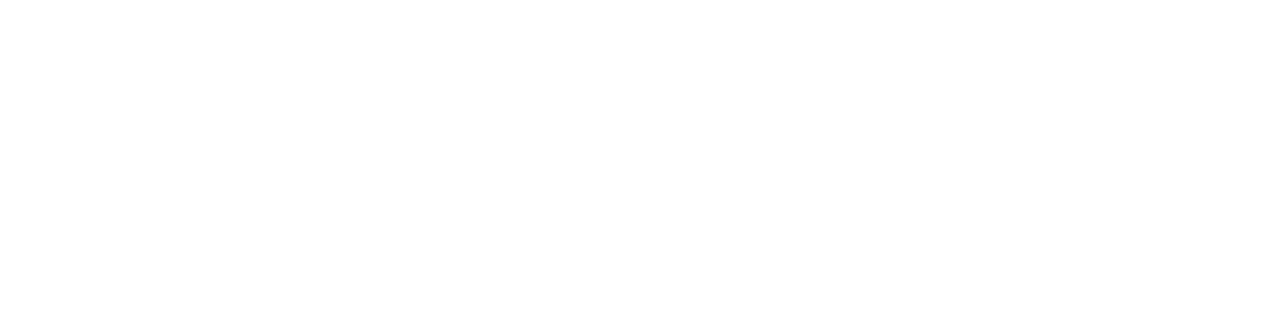
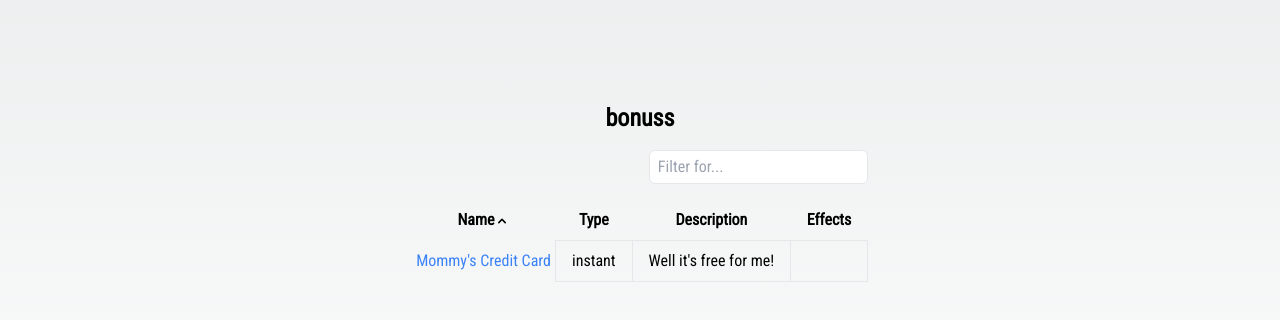
Before and after one commit to StygSoftworks/CultureWars, a Next.js app: page /bonus/bonus in a window 1280 px wide. Before the commit this address had no page. Shown: the part 776-1096 px from the top of the page. Before the commit the page ends 800 px from the top, so only its background shows below. Built offline with nearby package versions, Linux system fonts and the light colour scheme.

Commit message:
modified:   components/Layout.js 	modified:   package-lock.json 	modified:   package.json 	new file:   pages/bonus/[id].js 	new file:   pages/bonus/bonus.js 	modified:   public/json/battlegrounds.json 	new file:   public/json/bonus.json

```diff
--- a/components/Layout.js
+++ b/components/Layout.js
@@ -2,6 +2,7 @@ import React from 'react';
 import Link from 'next/link';
 import { Dropdown, DropdownTrigger, DropdownMenu, DropdownSection, DropdownItem, Button } from "@nextui-org/react";
 import avatars from '../public/json/avatars.json'; // Direct import
+import { FaHome, FaBattleNet, FaGamepad, FaBook, FaInfo, FaUserAstronaut } from 'react-icons/fa'; // Example icons
 
 const NavigationLink = ({ path }) => {
   const displayName = path.substring(1, 2).toUpperCase() + path.substring(2);
@@ -59,6 +60,9 @@ const Layout = ({ children }) => {
             <li className="mr-5">
               <Link href="/battlegrounds/battlegrounds">Battlegrounds</Link>
             </li>
+            <li className="mr-5">
+              <Link href="/bonus/bonus">Bonus</Link>
+            </li>
           </ul>
         </div>
       </nav>
--- a/package.json
+++ b/package.json
@@ -23,6 +23,7 @@
     "node-fetch": "^3.3.2",
     "react": "^18",
     "react-dom": "^18",
+    "react-icons": "^4.12.0",
     "swr": "^2.2.4",
     "uuid": "^9.0.1"
   },
--- /dev/null
+++ b/pages/bonus/[id].js
@@ -0,0 +1,83 @@
+import Layout from '../../components/Layout';
+import React from 'react';
+import dynamic from 'next/dynamic';
+import Link from 'next/link';
+import NextImage from 'next/image';
+import LinkPrevNextNavigation from '../../components/LinkPrevNextNavigation';
+import currentData from '../../public/json/bonus.json';
+
+const BonusDetail = ({ currentDataRow }) => {
+  if (!currentDataRow) {
+    return <div>Loading...</div>;
+  }
+    // Function to find the previous and next data_entry names
+    const findAdjacentData = (currentName) => {
+      const sortedData = currentData.sort((a, b) => a.name.localeCompare(b.name));
+      const currentIndex = sortedData.findIndex(data_entry => data_entry.name === currentName);
+      const prevData = sortedData[currentIndex - 1] || sortedData[sortedData.length - 1];
+      const nextData = sortedData[currentIndex + 1] || sortedData[0];
+
+
+      const webUrlBase = '/bonus/';
+      prevData.url = webUrlBase+ prevData.id.toString();
+      nextData.url = webUrlBase+ nextData.id.toString();
+
+      return { prevData, nextData };
+    };
+
+    const { prevData, nextData } = findAdjacentData(currentDataRow.name);
+
+  const { name, description, type,effects, id  } = currentDataRow;
+
+  return (
+    <Layout>
+      <div className="max-w-4xl mx-auto px-4 sm:px-6 lg:px-8">
+
+        {/* <div className="px-6 py-4">
+          <NextImage  src={`/images/Data/${currentDataRow.id}.webp`} alt={name} width={750} height={1050} />
+        </div> */}
+
+        <div className="px-6 py-4">
+          <div className="font-bold text-xl mb-2 text-gray-900">Name: {name}</div>
+          <p className="text-gray-800 text-base">Description: {description}</p>
+        </div>
+
+      {/* Slot */}
+      <div className="px-6 py-4">
+          <span className="inline-block bg-gray-200 rounded-full px-3 py-1 text-sm font-semibold text-gray-800 mr-2">Slot {type}</span>
+      </div>
+
+      {/* Type */}
+      <div className="px-6 py-4">
+          <span className="inline-block bg-gray-200 rounded-full px-3 py-1 text-sm font-semibold text-gray-800 mr-2">Type {type}</span>
+      </div>
+
+        {/* Effects */}
+        <div className="px-6 py-4">
+          <span className="inline-block bg-gray-200 rounded-full px-3 py-1 text-sm font-semibold text-gray-800 mr-2">Effects {effects}</span>
+        </div>
+
+
+
+
+        <div className="px-6 py-4">
+          <LinkPrevNextNavigation prevEntry={prevData} nextEntry={nextData} />
+        </div>
+
+      </div>
+    </Layout>
+  );
+};
+
+export async function getServerSideProps(context) {
+  const { id } = context.query;
+  const currentDataRow = currentData.find((data_entry) => data_entry.id === parseInt(id));
+
+  if (!currentDataRow) {
+    return { notFound: true };
+  }
+
+  return { props: { currentDataRow } };
+}
+
+export default BonusDetail;
--- /dev/null
+++ b/pages/bonus/bonus.js
@@ -0,0 +1,127 @@
+import React, { useState, useEffect } from 'react';
+import Layout from '../../components/Layout';
+import bonuss from '../../public/json/bonus.json';
+import { ChevronUpIcon, ChevronDownIcon } from '@heroicons/react/solid';
+import Link from 'next/link';
+const BonusIndex = () => {
+  const [filteredbonuss, setFilteredbonuss] = useState([]);
+  const [sortDirection, setSortDirection] = useState('asc');
+  const [sortColumn, setSortColumn] = useState('name'); // Default sort by name
+
+  useEffect(() => {
+    // Sort the initial data by name in ascending order
+    const sortedData = [...bonuss];
+    sortedData.sort((a, b) => (a.name < b.name ? -1 : 1));
+    setFilteredbonuss(sortedData);
+  }, []);
+
+  const handleFilter = (filterText) => {
+    const filteredData = bonuss.filter((bonus) =>
+      Object.values(bonus).some((value) =>
+        value.toString().toLowerCase().includes(filterText.toLowerCase())
+      )
+    );
+    setFilteredbonuss(filteredData);
+  };
+
+  const handleSort = (property) => {
+    const sortedData = [...filteredbonuss];
+    sortedData.sort((a, b) => {
+      if (sortDirection === 'asc') {
+        return a[property] < b[property] ? -1 : 1;
+      } else {
+        return a[property] > b[property] ? -1 : 1;
+      }
+    });
+    setFilteredbonuss(sortedData);
+    setSortDirection(sortDirection === 'asc' ? 'desc' : 'asc');
+    setSortColumn(property);
+  };
+
+  const renderSortIcon = (column) => {
+    if (sortColumn === column) {
+      return sortDirection === 'asc' ? (
+        <ChevronUpIcon className="w-4 h-4 inline-block -ml-1" />
+      ) : (
+        <ChevronDownIcon className="w-4 h-4 inline-block -ml-1" />
+      );
+    }
+    return null;
+  };
+
+  return (
+    <Layout>
+      <main className="p-8 roboto">
+        <h1 className="text-2xl font-semibold mb-4">bonuss</h1>
+        <div className="mb-4 flex justify-end">
+          <input
+            type="text"
+            placeholder="Filter for..."
+            onChange={(e) => handleFilter(e.target.value)}
+            className="px-2 py-1 border rounded-md"
+          />
+        </div>
+        <div className="overflow-x-auto">
+          <table className="min-w-full table-auto">
+            <thead>
+              <tr>
+                {/* <th
+                  className="px-4 py-2 cursor-pointer"
+                  onClick={() => handleSort('id')}
+                >
+                  ID {renderSortIcon('id')}
+                </th> */}
+                <th
+                  className="px-4 py-2 cursor-pointer"
+                  onClick={() => handleSort('name')}
+                >
+                  Name {renderSortIcon('name')}
+                </th>
+
+                {/* type */}
+                <th
+                  className="px-4 py-2 cursor-pointer"
+                  onClick={() => handleSort('type')}
+                >
+                  Type {renderSortIcon('type')}
+                </th>
+                <th
+                  className="px-4 py-2 cursor-pointer"
+                  onClick={() => handleSort('description')}
+                >
+                  Description {renderSortIcon('description')}
+                </th>
+                <th
+                  className="px-4 py-2 cursor-pointer"
+                  onClick={() => handleSort('effects')}
+                >
+                  Effects {renderSortIcon('effects')}
+                </th>
+              </tr>
+            </thead>
+            <tbody>
+              {filteredbonuss.map((bonus) => (
+                <tr key={bonus.id}>
+                  {/* <td className="border px-4 py-2">{bonus.id}</td> */}
+
+                  <td className="p-1">
+                      {/* Use Link to navigate to the CardDetail page */}
+                      <Link href={`/bonus/${bonus.id}`  }>
+                        <span className='text-blue-500 hover:underline cursor-pointer'>{bonus.name} </span>
+                      </Link>
+                    </td>
+                  {/* <td className="border px-4 py-2">{bonus.name}</td> */}
+                  <td className="border px-4 py-2">{bonus.type}</td>
+                  <td className="border px-4 py-2">{bonus.description}</td>
+                  <td className="border px-4 py-2">{bonus.effects}</td>
+                </tr>
+              ))}
+            </tbody>
+          </table>
+        </div>
+      </main>
+    </Layout>
+  );
+};
+
+export default BonusIndex;
--- /dev/null
+++ b/public/json/bonus.json
@@ -0,0 +1,13 @@
+[
+
+
+        {
+          "id": 1,
+          "name": "Mommy's Credit Card",
+          "description": "Well it's free for me!",
+          "effect": "An opponent discards and you draw",
+          "slot": "-",
+          "type": "instant"
+
+        }
+]
```
Also changed, not shown: public/json/battlegrounds.json (+8 -0 lines), 1 other file (tests, documents, lock files or other folders).
